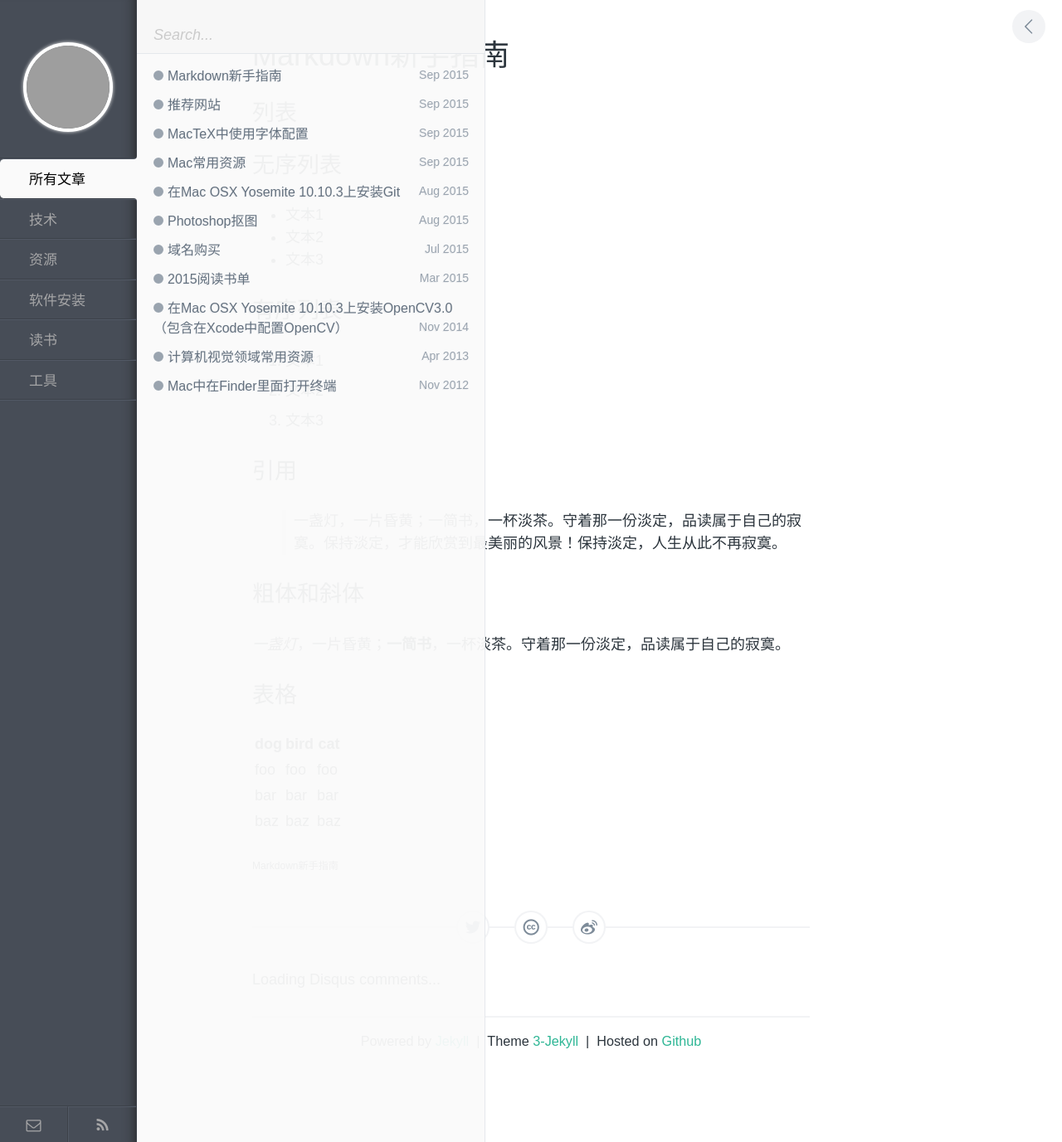
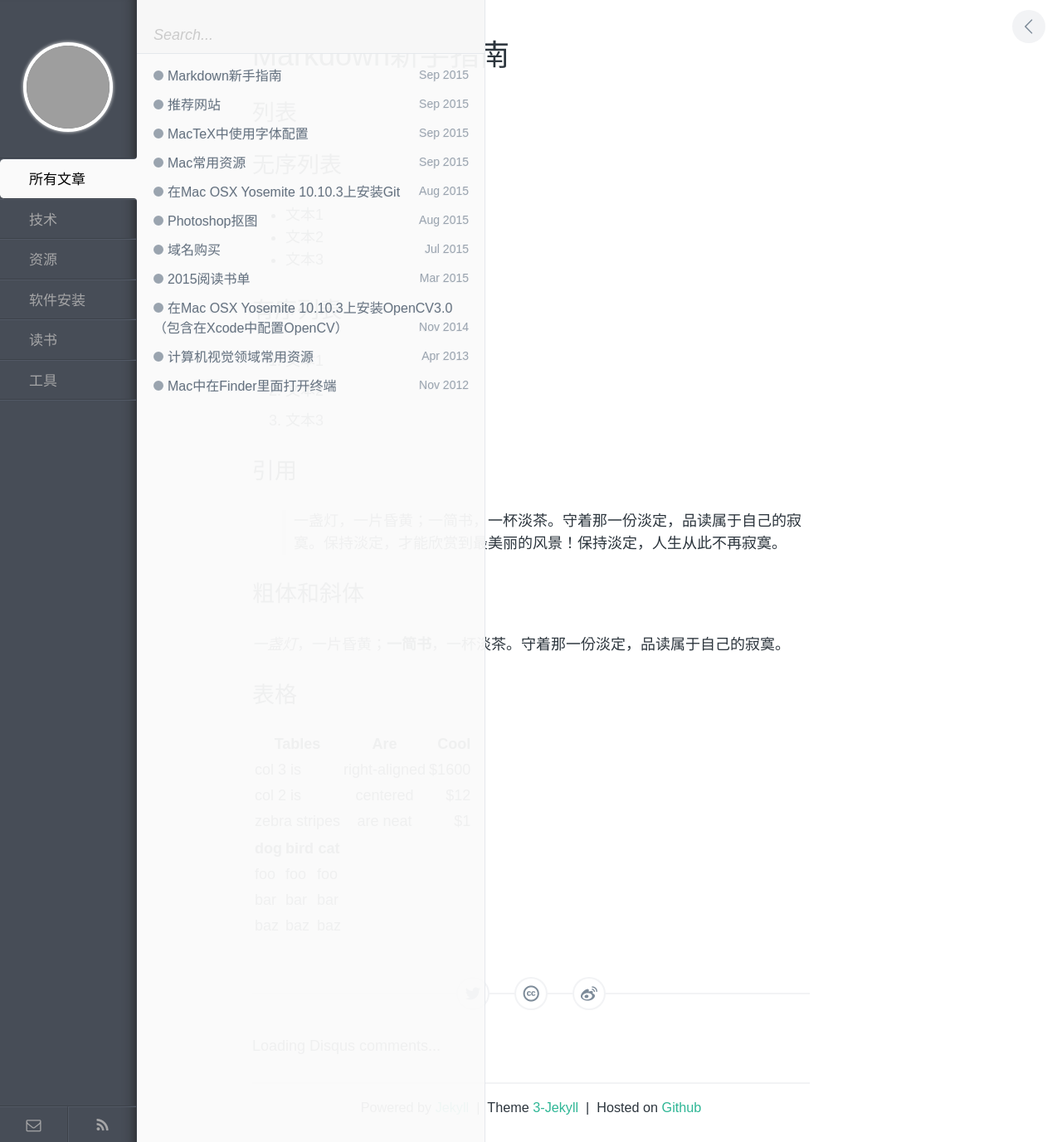
Before and after one commit to zhuyafei/zhuyafei.github.io, a Jekyll site: the page built from _posts/tech/2015-09-20-Markdown.md, in a window 1280 px wide. Shown: the whole page at 83% size. Built offline with Jekyll 4.4.1, drawn with Linux system fonts in a browser that asks for light colours; comment, search, counter and statistics services are not loaded; grey boxes are pictures that could not be loaded.

Commit message:
Modify 2015-09-20-Markdown.md

```diff
--- a/_posts/tech/2015-09-20-Markdown.md
+++ b/_posts/tech/2015-09-20-Markdown.md
@@ -27,11 +27,14 @@
 
 ## 表格
 
+| Tables        | Are           | Cool  |
+| ------------- |:-------------:| -----:|
+| col 3 is      | right-aligned | $1600 |
+| col 2 is      | centered      |   $12 |
+| zebra stripes | are neat      |    $1 |
+
 dog | bird | cat
 ----|------|----
 foo | foo  | foo
 bar | bar  | bar
 baz | baz  | baz
-
-
-###### Markdown新手指南
```
